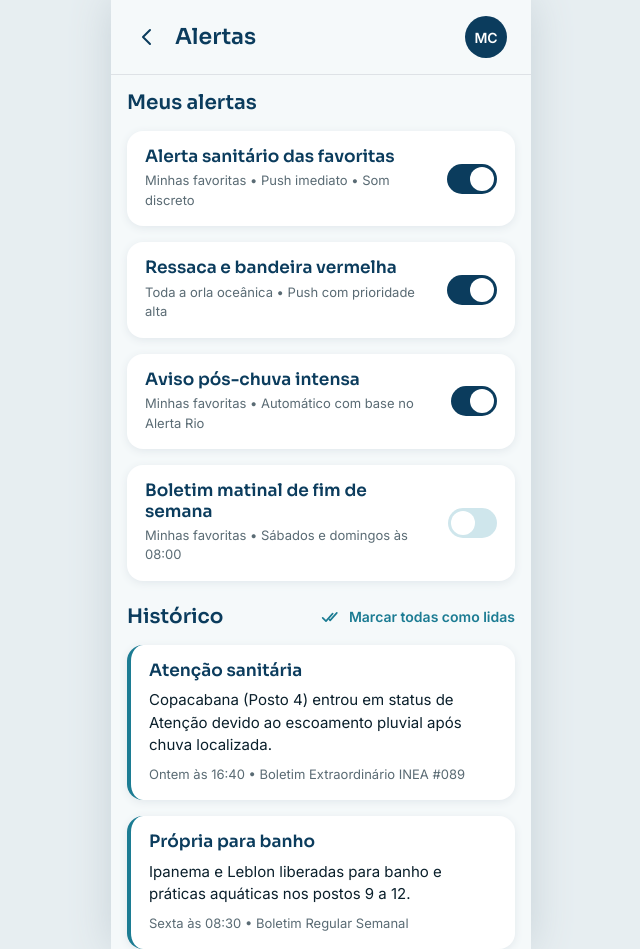
After one commit to vitorllr/INF1039-2026.2-Team-4, a Django app: template Sprint-5/bluetide/bluetideapp/templates/alertas.html in a window 1280 px wide. The commit adds this page. Shown: the whole page, without its empty margins (319-959 px from the left). Run offline with Django 5.2, Linux system fonts and the light colour scheme; the template is opened without the code that fills it, so the values that code supplies are empty.

Commit message:
Adicionado telas e editado arquivos

```diff
--- /dev/null
+++ b/Sprint-5/bluetide/bluetideapp/static/css/alertas.css
@@ -0,0 +1,91 @@
+body {
+    font-family: "Inter", sans-serif;
+    color: #0A1F2B;
+    background-color: #E7EEF1;
+}
+
+h1,h2,h3 {
+    font-family: "Sora", sans-serif;
+    color: #0B3C5D;
+}
+
+a {
+    color: #1C7C93;
+    text-decoration: none;
+}
+
+.celular {
+    width: 420px;
+    margin: 0 auto;
+    min-height: 100vh;
+    background-color: #F5F9FA;
+    box-shadow: 0 0 40px #c7d2d8;
+}
+
+.topo h1 {
+    font-size: 22px;
+}
+
+.seta {
+    color: #0B3C5D;
+}
+
+.avatar {
+    width: 42px;
+    height: 42px;
+    background-color: #0B3C5D;
+    color: #FFFFFF;
+    font-size: 14px;
+}
+
+.titulo-secao {
+    font-size: 20px;
+}
+
+.cartao {
+    background-color: #FFFFFF;
+    border-radius: 16px;
+    padding: 16px 18px;
+    box-shadow: 0 2px 8px #e2e8ec;
+}
+
+.nome-alerta {
+    font-size: 17px;
+}
+
+.info {
+    font-size: 13px;
+    color: #5A6B74;
+}
+
+.interruptor {
+    width: 52px;
+    height: 30px;
+    border-radius: 20px;
+    background-color: #CFE6EC;
+    padding: 3px;
+}
+
+.interruptor.ligado {
+    background-color: #0B3C5D;
+}
+
+.bolinha {
+    width: 24px;
+    height: 24px;
+    border-radius: 20px;
+    background-color: #FFFFFF;
+}
+
+.link-lidas {
+    font-size: 14px;
+}
+
+.cartao-historico {
+    border-left: 4px solid #1C7C93;
+}
+
+.texto-historico {
+    font-size: 15px;
+    color: #0A1F2B;
+}
--- /dev/null
+++ b/Sprint-5/bluetide/bluetideapp/templates/alertas.html
@@ -0,0 +1,97 @@
+<!doctype html>
+<html lang="pt-BR">
+
+<head>
+    <meta charset="utf-8">
+    <meta name="viewport" content="width=device-width, initial-scale=1">
+    <title>Alertas</title>
+    <link href="https://cdn.jsdelivr.net/npm/bootstrap@5.3.8/dist/css/bootstrap.min.css" rel="stylesheet">
+    <link href="https://fonts.googleapis.com/css2?family=Inter:wght@400;500;600&family=Sora:wght@600;700&display=swap" rel="stylesheet">
+    <link href="../static/css/alertas.css" rel="stylesheet">
+</head>
+
+<body>
+
+    <div class="celular d-flex flex-column">
+        <header class="topo d-flex justify-content-between align-items-center px-4 py-3 border-bottom">
+            <div class="d-flex align-items-center gap-3">
+                <svg class="seta" width="24" height="24" viewBox="0 0 24 24" fill="none" stroke="currentColor" stroke-width="2" stroke-linecap="round" stroke-linejoin="round">
+                    <path d="M15 5 8 12l7 7"></path>
+                </svg>
+                <h1 class="m-0">Alertas</h1>
+            </div>
+            <div class="avatar rounded-circle d-flex align-items-center justify-content-center fw-semibold">MC</div>
+        </header>
+
+        <div class="px-3 pt-3 d-flex flex-column gap-3">
+            <h2 class="titulo-secao m-0">Meus alertas</h2>
+
+            <div class="cartao d-flex justify-content-between align-items-center gap-3">
+                <div>
+                    <h3 class="nome-alerta m-0">Alerta sanitário das favoritas</h3>
+                    <p class="info m-0 mt-1">Minhas favoritas • Push imediato • Som discreto</p>
+                </div>
+                <div class="interruptor ligado d-flex align-items-center justify-content-end">
+                    <div class="bolinha"></div>
+                </div>
+            </div>
+
+            <div class="cartao d-flex justify-content-between align-items-center gap-3">
+                <div>
+                    <h3 class="nome-alerta m-0">Ressaca e bandeira vermelha</h3>
+                    <p class="info m-0 mt-1">Toda a orla oceânica • Push com prioridade alta</p>
+                </div>
+                <div class="interruptor ligado d-flex align-items-center justify-content-end">
+                    <div class="bolinha"></div>
+                </div>
+            </div>
+
+            <div class="cartao d-flex justify-content-between align-items-center gap-3">
+                <div>
+                    <h3 class="nome-alerta m-0">Aviso pós-chuva intensa</h3>
+                    <p class="info m-0 mt-1">Minhas favoritas • Automático com base no Alerta Rio</p>
+                </div>
+                <div class="interruptor ligado d-flex align-items-center justify-content-end">
+                    <div class="bolinha"></div>
+                </div>
+            </div>
+
+            <div class="cartao d-flex justify-content-between align-items-center gap-3">
+                <div>
+                    <h3 class="nome-alerta m-0">Boletim matinal de fim de semana</h3>
+                    <p class="info m-0 mt-1">Minhas favoritas • Sábados e domingos às 08:00</p>
+                </div>
+                <div class="interruptor d-flex align-items-center">
+                    <div class="bolinha"></div>
+                </div>
+            </div>
+
+            <div class="d-flex justify-content-between align-items-center mt-2">
+                <h2 class="titulo-secao m-0">Histórico</h2>
+                <a href="alertas.html" class="link-lidas d-inline-flex align-items-center gap-2 fw-semibold">
+                    <svg width="20" height="20" viewBox="0 0 24 24" fill="none" stroke="currentColor" stroke-width="2" stroke-linecap="round" stroke-linejoin="round">
+                        <path d="M2 13l4 4 8-9"></path>
+                        <path d="M10 15l1 1 8-9"></path>
+                    </svg>
+                    Marcar todas como lidas
+                </a>
+            </div>
+
+            <div class="cartao cartao-historico">
+                <h3 class="nome-alerta m-0">Atenção sanitária</h3>
+                <p class="texto-historico mt-2 mb-2">Copacabana (Posto 4) entrou em status de Atenção devido ao escoamento pluvial após chuva localizada.</p>
+                <p class="info m-0">Ontem às 16:40 • Boletim Extraordinário INEA #089</p>
+            </div>
+
+            <div class="cartao cartao-historico">
+                <h3 class="nome-alerta m-0">Própria para banho</h3>
+                <p class="texto-historico mt-2 mb-2">Ipanema e Leblon liberadas para banho e práticas aquáticas nos postos 9 a 12.</p>
+                <p class="info m-0">Sexta às 08:30 • Boletim Regular Semanal</p>
+            </div>
+
+        </div>
+
+    </div>
+</body>
+
+</html>
```
Also changed, not shown: Sprint-5/bluetide/bluetideapp/static/css/favoritos.css (+1 -9 lines), Sprint-5/bluetide/bluetideapp/static/css/perfil.css (+1 -13 lines), Sprint-5/bluetide/bluetideapp/templates/favoritos.html (+6 -6 lines), Sprint-5/bluetide/bluetideapp/templates/perfil.html (+6 -8 lines).
